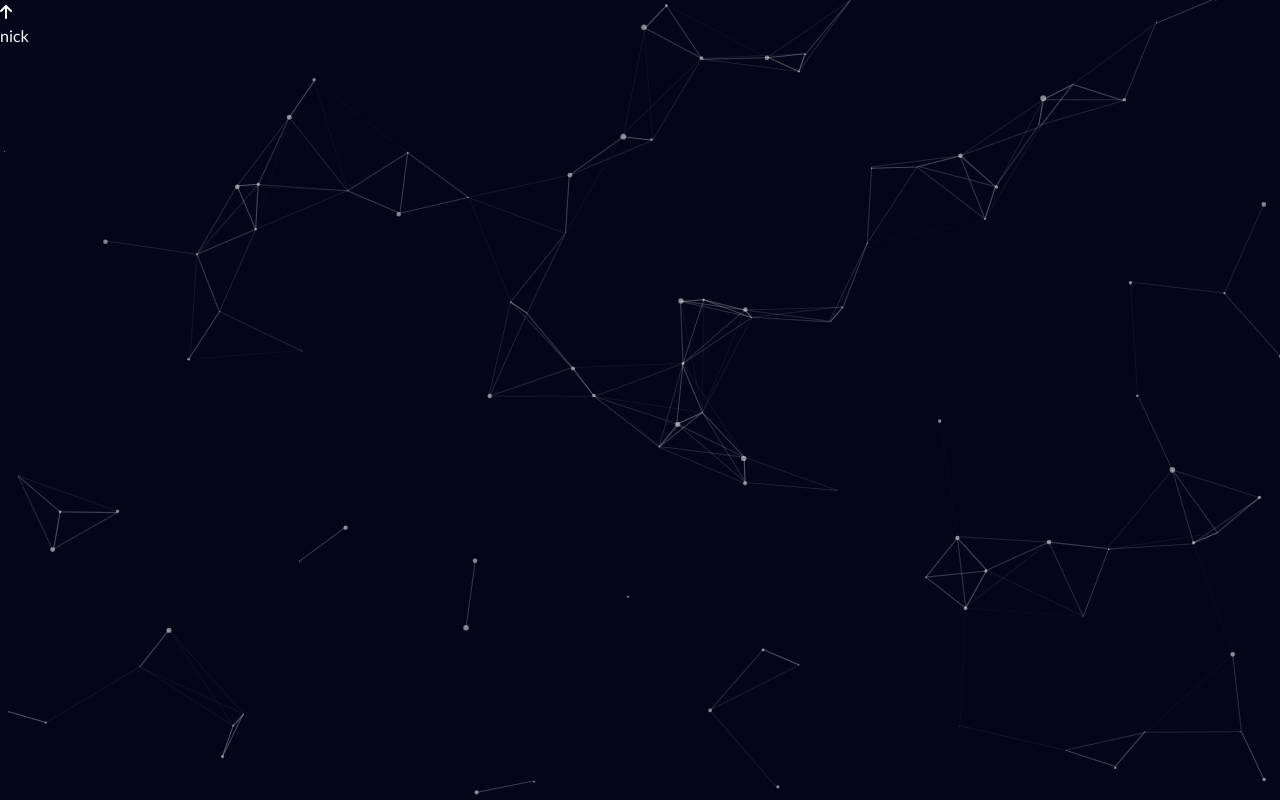
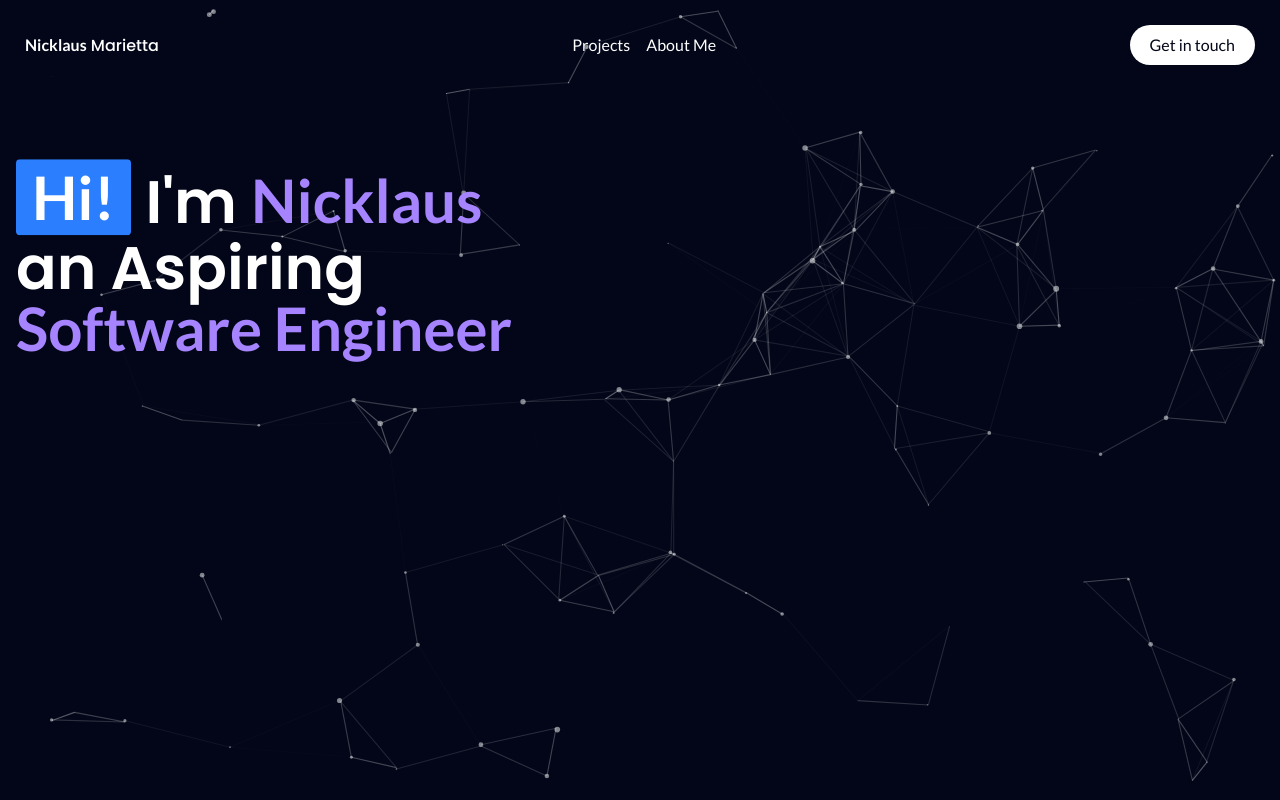
Before and after one commit to nickmarietta/nickmportfol, a SvelteKit app in the folder nickmportfolio/: page / in a window 1280 px wide. Built offline with nearby package versions, Linux system fonts and the light colour scheme.

Commit message:
stage all changes. 29:46, fix the button issue with the hi

```diff
--- /dev/null
+++ b/nickmportfolio/eslint.config.js
@@ -0,0 +1,10 @@
+import globals from "globals";
+import tseslint from "typescript-eslint";
+
+
+/** @type {import('eslint').Linter.Config[]} */
+export default [
+  {files: ["**/*.{js,mjs,cjs,ts}"]},
+  {languageOptions: { globals: globals.browser }},
+  ...tseslint.configs.recommended,
+];
--- a/nickmportfolio/package.json
+++ b/nickmportfolio/package.json
@@ -13,11 +13,17 @@
 		"@sveltejs/adapter-auto": "^4.0.0",
 		"@sveltejs/kit": "^2.16.0",
 		"@sveltejs/vite-plugin-svelte": "^5.0.0",
+		"eslint": "^9.21.0",
+		"globals": "^16.0.0",
 		"svelte": "^5.0.0",
+		"typescript-eslint": "^8.25.0",
 		"vite": "^6.0.0"
 	},
 	"dependencies": {
 		"@tailwindcss/vite": "^4.0.8",
+		"lint": "^0.8.19",
+		"prettier": "^3.5.2",
+		"prettier-eslint": "^16.3.0",
 		"tailwindcss": "^4.0.8"
 	}
 }
--- a/nickmportfolio/src/components/Header.svelte
+++ b/nickmportfolio/src/components/Header.svelte
@@ -0,0 +1,33 @@
+<script>
+    // passing prompts between components
+    export let y;
+
+    let tabs = [
+        { name: 'Projects', link: "#project" },
+        { name: 'About Me', link: "#about" }
+    ];
+</script>
+
+<header class={"sticky z-[10] top-0 duration-200 px-6 flex items-center justify-between border border-solid " + (
+    y > 0 ? ' py-4 bg-slate-950 border-violet-950': ' py-6 bg-transparent border-transparent'
+)}>
+    <h1 class="font-medium">
+        <b class="font-bold lato">Nicklaus</b> Marietta
+    </h1>
+
+    <div class="sm:flex items-center gap-4 hidden">
+        {#each tabs as tab, index}
+            <a href={tab.link} class="duration-200 hover:text-violet-400">
+                <p>{tab.name}</p>
+            </a>
+        {/each}
+    </div>
+    <a href="https://www.linkedin.com/in/nicklaus-marietta/"
+     target="_blank"
+     class="blueShadow relative overflow-hidden px-5 py-2 group rounded-full bg-white text-slate-950">
+
+        <div class="absolute top-0 right-full w-full h-full bg-violet-400 opacity-20 group-hover:translate-x-full z-0 duration-200">
+        </div>
+        <h4 class="relative z-9">Get in touch</h4>
+    </a>
+</header>
--- a/nickmportfolio/src/components/Main.svelte
+++ b/nickmportfolio/src/components/Main.svelte
@@ -1 +1,22 @@
-nick
+<script>
+
+</script>
+
+<main class="flex flex-col flex-1 p-4">
+    <section id="introPage" class=" grid grid-cols-1 lg:grid-cols-2 gap-10 py-8 sm:py-14">
+        <div class="flex flex-col lg:justify-center text-center lg:text-left gap-6 md:gap-8 lg:gap-10">
+            <h2 class="font-semibold text-4xl sm:text-5xl md:text-6xl">
+                <span class="relative inline-block animate-bounce rounded bg-blue-500 px-4 py-2 font-bold text-white hover:bg-blue-700">
+                    Hi!
+                </span>
+                I'm
+                <span class="lato text-violet-400">Nicklaus</span><br/>
+                an Aspiring
+                <span class="lato text-violet-400">Software Engineer</span>
+
+            </h2>
+        </div>
+
+    </section>
+
+</main>
--- a/nickmportfolio/src/routes/+layout.svelte
+++ b/nickmportfolio/src/routes/+layout.svelte
@@ -13,13 +13,15 @@
 </script>
 
 <div class="relative flex flex-col max-w-[1400px] mx-auto w-full text-sm sm:text-base min-h-screen">
-    <div>
-        <button>
-            <i class="fa-solid fa-arrow-up" />
+    <div class={"fixed bottom-0 w-full duration-200 flex p-10 z-[10] " + (
+        y > 0 ? ' opacity-full pointer-events-auto': ' pointer-events-none opacity-0'
+        )}>
+        <button on:click={goTop} class="ml-auto rounded-full bg-slate-900 text-violet-400 px-3 sm:px-4 hover:bg-slate-800 cursor-pointer">
+            <i class="fa-solid fa-arrow-up grid place-items-center" />
         </button>
     </div>
 
-    <Header />
+    <Header y={y}/>
 
     <slot /> <!-- Old SvelteKit uses <slot> instead of {@render} -->
 
```
Also changed, not shown: 1 other file (tests, documents, lock files or other folders).
